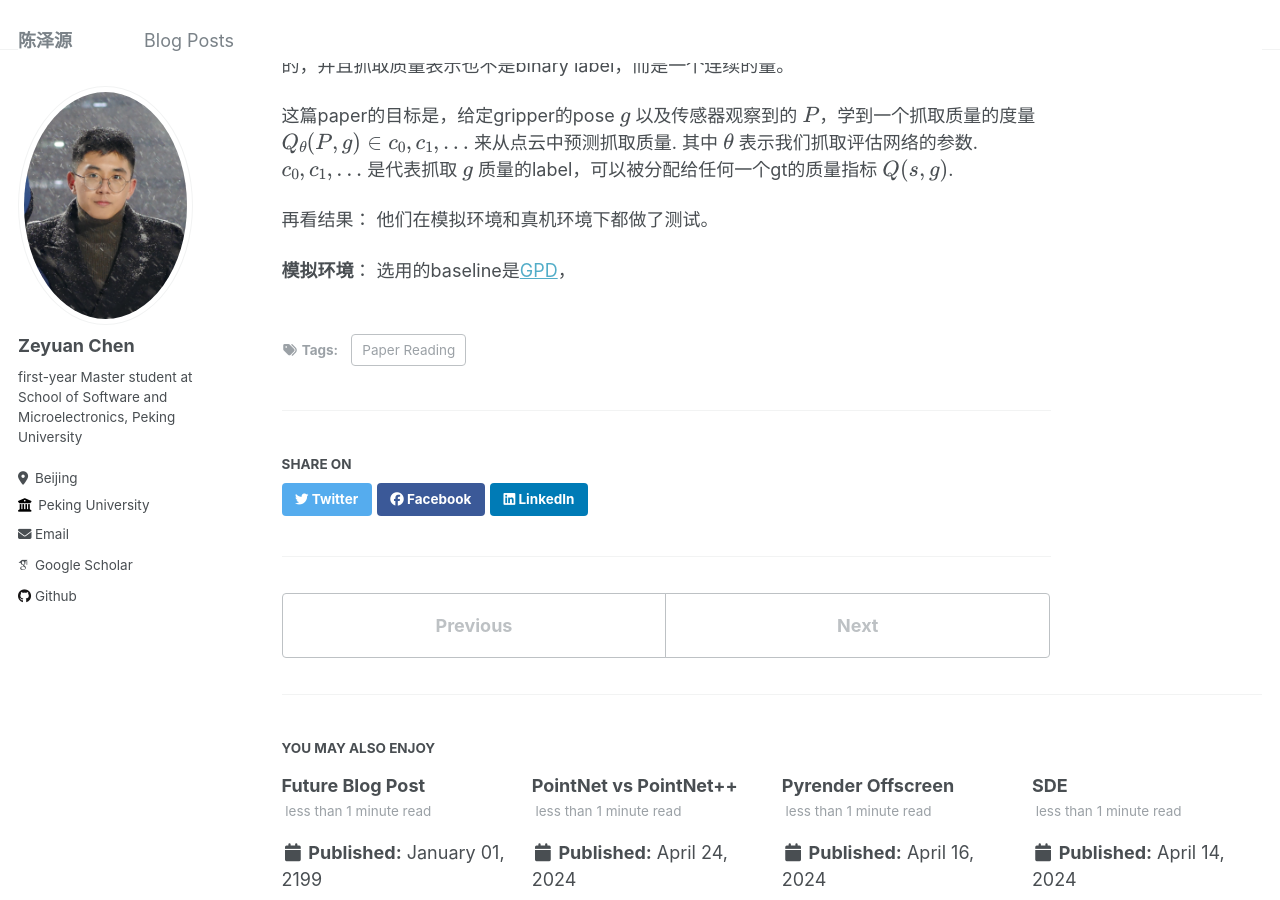
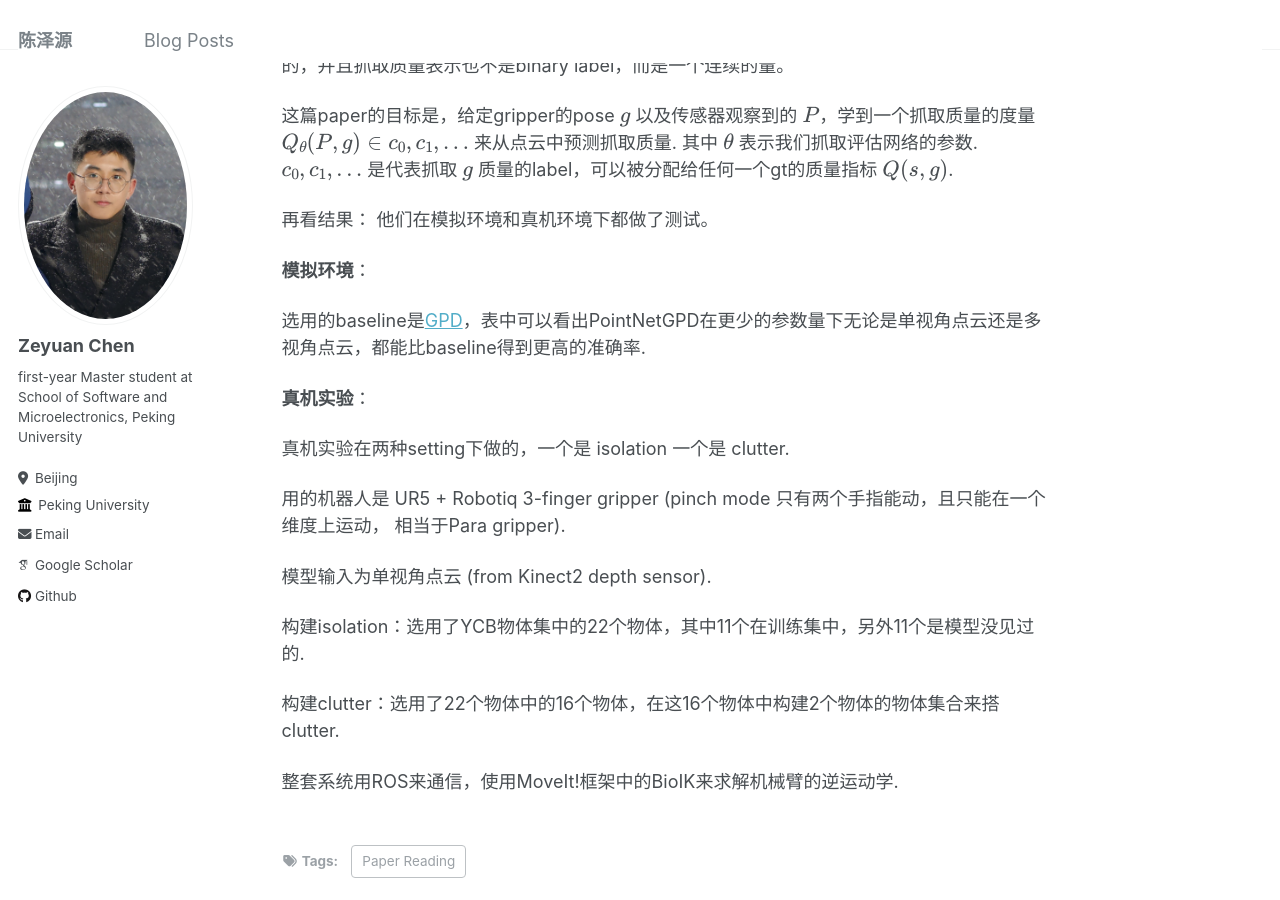
Before and after one commit to chenzyn/chenzyn.github.io, a Jekyll site: the page built from _posts/2024-04-27-paper_reading_pointnetGPD.md, in a window 1280 px wide and 900 px high, scrolled down 1175 px. Built offline with Jekyll 4.4.1, drawn with Linux system fonts in a browser that asks for light colours; some web fonts are replaced.

Commit message:
update post

```diff
--- a/_posts/2024-04-27-paper_reading_pointnetGPD.md
+++ b/_posts/2024-04-27-paper_reading_pointnetGPD.md
@@ -41,4 +41,19 @@ tags:
 他们在模拟环境和真机环境下都做了测试。
 
 **模拟环境**：
-选用的baseline是[GPD](https://arxiv.org/pdf/1706.09911)，
+
+选用的baseline是[GPD](https://arxiv.org/pdf/1706.09911)，表中可以看出PointNetGPD在更少的参数量下无论是单视角点云还是多视角点云，都能比baseline得到更高的准确率.
+
+**真机实验**：
+
+真机实验在两种setting下做的，一个是 isolation 一个是 clutter.
+
+用的机器人是 UR5 + Robotiq 3-finger gripper (pinch mode 只有两个手指能动，且只能在一个维度上运动， 相当于Para gripper).
+
+模型输入为单视角点云 (from Kinect2 depth sensor).
+
+构建isolation：选用了YCB物体集中的22个物体，其中11个在训练集中，另外11个是模型没见过的.
+
+构建clutter：选用了22个物体中的16个物体，在这16个物体中构建2个物体的物体集合来搭clutter.
+
+整套系统用ROS来通信，使用MoveIt!框架中的BioIK来求解机械臂的逆运动学.
```
